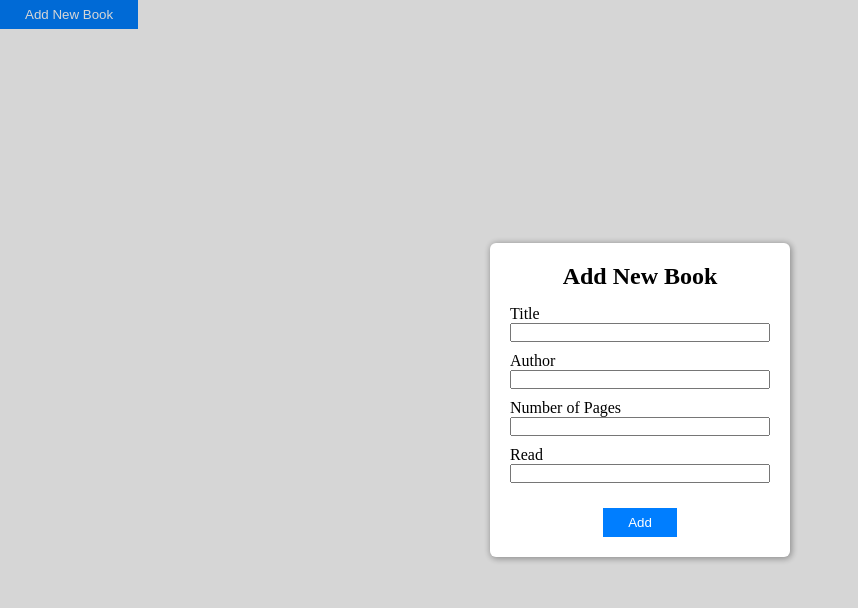
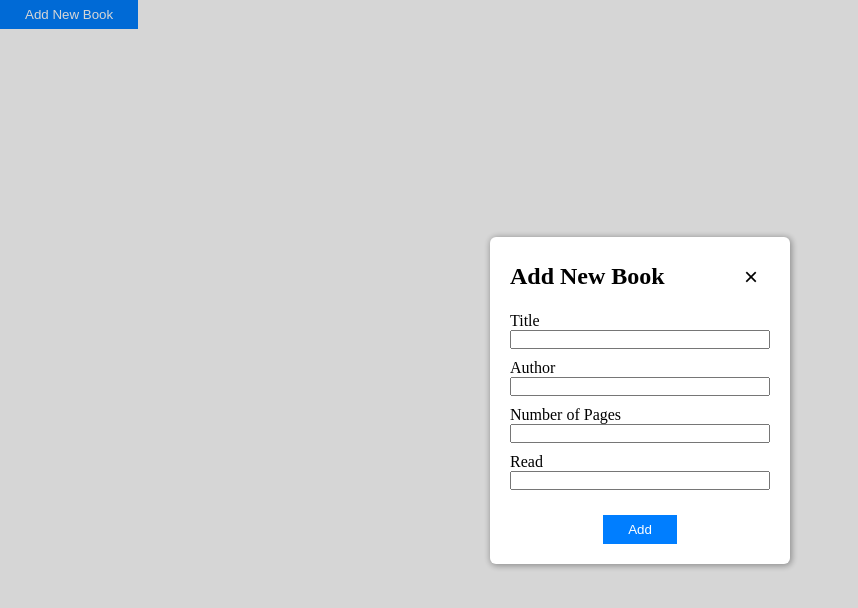
Before and after one commit to tonyelison/library, a website: page index.html in a window 1280 px wide. Both pictures are taken after a click on the button "Add New Book". Shown: the whole page, without its empty margins (0-858 px from the left). Drawn offline with Linux system fonts and the light colour scheme.

Commit message:
Add modal close button

```diff
--- a/index.html
+++ b/index.html
@@ -14,7 +14,10 @@
 
   <div class="modal-overlay">
     <form action="" method="post" id="AddBookForm">
-      <h2>Add New Book</h2>
+      <header>
+        <h2>Add New Book</h2>
+        <button class="close" type="button">×</button>
+      </header>
 
       <div class="form-field">
         <label for="title">Title</label>
--- a/script.js
+++ b/script.js
@@ -62,15 +62,15 @@ function addBook(book) {
 }
 
 const formModal = document.querySelector('.modal-overlay');
+const form = document.forms.AddBookForm;
 
 const openFormBtn = document.querySelector('.open-form-btn');
 openFormBtn.addEventListener('click', () => {
   formModal.style.display = 'flex';
 });
 
-const submitFormBtn = document.querySelector('form button');
+const submitFormBtn = document.querySelector('form button[type="submit"]');
 submitFormBtn.addEventListener('click', (event) => {
-  const form = document.forms.AddBookForm;
   const formData = new FormData(form);
 
   addBook(new Book(
@@ -86,4 +86,10 @@ submitFormBtn.addEventListener('click', (event) => {
   event.preventDefault();
 });
 
+const closeFormBtn = document.querySelector('form button.close');
+closeFormBtn.addEventListener('click', () => {
+  formModal.style.display = 'none';
+  form.reset();
+});
+
 displayAllBooks();
--- a/style.css
+++ b/style.css
@@ -40,9 +40,21 @@ form {
   max-width: 300px;
 }
 
-form h2 {
-  text-align: center;
+form header {
   margin-bottom: 15px;
+
+  display: flex;
+  justify-content: space-between;
+  align-items: center;
+}
+
+form button.close {
+  margin: 0;
+  padding: 6px 12px;
+  border: none;
+  background-color: transparent;
+  color: black;
+  font-size: 1.5em;
 }
 
 form .form-field {
```
